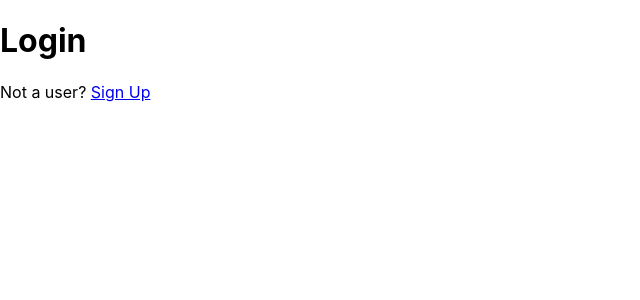
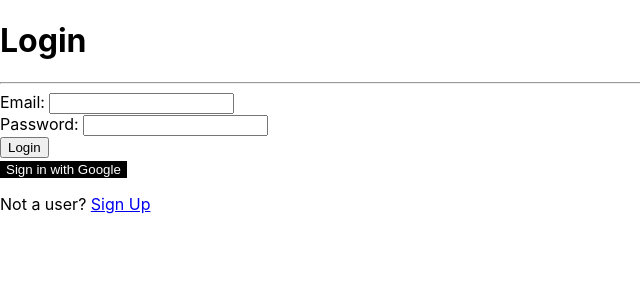
Before and after one commit to DeyvinC/firebase-auth, a React (Create React App) app: page / in a window 1280 px wide. Shown: the top 300 px of the page, without its empty margins (0-640 px from the left). Built offline with nearby package versions, Linux system fonts and the light colour scheme.

Commit message:
Added the login

```diff
--- a/src/App.js
+++ b/src/App.js
@@ -8,9 +8,9 @@
   const [user, setUser] = useState();
   return (
     <Routes>
-      <Route path='/login' element={<Login />} />
+      <Route path='/login' element={<Login setUser={setUser} />} />
       <Route path='/signup' element={<Signup setUser={setUser}/>} />
-      <Route path='/' element={user ? <Welcome /> : <Login/>} />
+      <Route path='/' element={user ? <Welcome user={user} /> : <Login setUser={setUser} />} />
     </Routes>
   );
 }
--- a/src/scenes/Login.js
+++ b/src/scenes/Login.js
@@ -1,11 +1,60 @@
-import React from "react";
-import { Link } from "react-router-dom";
+import { useState } from 'react';
+import React from 'react';
+import { Link, useNavigate } from 'react-router-dom';
+import { getAuth, signInWithEmailAndPassword, GoogleAuthProvider, signInWithPopup } from 'firebase/auth'
+import { app } from '../ConnectAuth';
 
-function Login(){
+
+function Login({setUser}){
+    const [email, setEmail] = useState();
+    const [password, setPassword] = useState();
+    const navigate = useNavigate();
+    const provider = new GoogleAuthProvider();
+    const auth = getAuth(app);
+
+    const handleFormSubmit = (e) => {
+        e.preventDefault();
+        signInWithEmailAndPassword(auth, email, password)
+        .then(result => {
+            //setUser
+            setUser(result.user)
+            //navigate to home
+            navigate('/')
+        })
+        .catch(alert)
+    }
+    const handleGoogleLogin = () => {
+        signInWithPopup(auth, provider)
+        .then(result => {
+            setUser(result.user)
+            navigate('/')
+        })
+        .catch(alert)
+    }
     return (
         <>
         <h1>Login</h1>
-        <p>Not a user? <Link to="/signup">Sign Up</Link> </p>
+        <hr/>
+        <form onSubmit={handleFormSubmit}>
+            <label>
+                Email: <input type='email' value={email}
+                onChange={e => setEmail(e.target.value)} />
+            </label>
+            <br />
+            <label>
+                Password: <input type='password' value={password}
+                onChange={e => setPassword(e.target.value)} />
+            </label>
+            <br />
+            <input type='submit' value='Login' />
+        </form>
+        <button onClick={handleGoogleLogin}
+        style={ {backgroundColor: 'black',
+        color: 'white',
+        border: 'none'}}
+        >Sign in with Google
+        </button>
+        <p>Not a user? <Link to='/signup'>Sign Up </Link></p>
         </>
     )
 }
--- a/src/scenes/Signup.js
+++ b/src/scenes/Signup.js
@@ -1,7 +1,7 @@
 import { useState } from 'react';
 import React from 'react';
 import { Link, useNavigate } from 'react-router-dom';
-import { getAuth, createUserWithEmailAndPassword } from 'firebase/auth'
+import { getAuth, createUserWithEmailAndPassword, GoogleAuthProvider, signInWithPopup } from 'firebase/auth'
 import { app } from '../ConnectAuth';
 
 
@@ -9,15 +9,24 @@
     const [email, setEmail] = useState();
     const [password, setPassword] = useState();
     const navigate = useNavigate();
+    const provider = new GoogleAuthProvider();
+    const auth = getAuth(app);
 
     const handleFormSubmit = (e) => {
         e.preventDefault();
-        const auth = getAuth(app);
         createUserWithEmailAndPassword(auth, email, password)
         .then(result => {
             //setUser
             setUser(result.user)
             //navigate to home
+            navigate('/')
+        })
+        .catch(alert)
+    }
+    const handleGoogleLogin = () => {
+        signInWithPopup(auth, provider)
+        .then(result => {
+            setUser(result.user)
             navigate('/')
         })
         .catch(alert)
@@ -39,6 +48,12 @@
             <br />
             <input type='submit' value='Sign Up' />
         </form>
+        <button onClick={handleGoogleLogin}
+        style={ {backgroundColor: 'black',
+        color: 'white',
+        border: 'none'}}
+        >Sign in with Google
+        </button>
         <p>Already a user? <Link to='/login'>Login </Link></p>
         </>
     )
--- a/src/scenes/Welcome.js
+++ b/src/scenes/Welcome.js
@@ -1,11 +1,15 @@
 import React from "react";
 import {Link} from "react-router-dom";
 
-function Welcome(){
+function Welcome({ user }){
+    console.log(user) //email, displayName, photoURL
     return (
         <>
-        <h1>Welcome</h1>
-        <button><Link to='/login'>Logout</Link></button>
+            <h1>Welcome</h1>
+            <h2>{user.displayName || user.email}</h2>
+            {user.photoURL && <img src={user.photoURL}
+            alt='Profile of logged-in user' />}
+            <button><Link to='/login'>Logout</Link></button>
         </>
     )
 }
```
